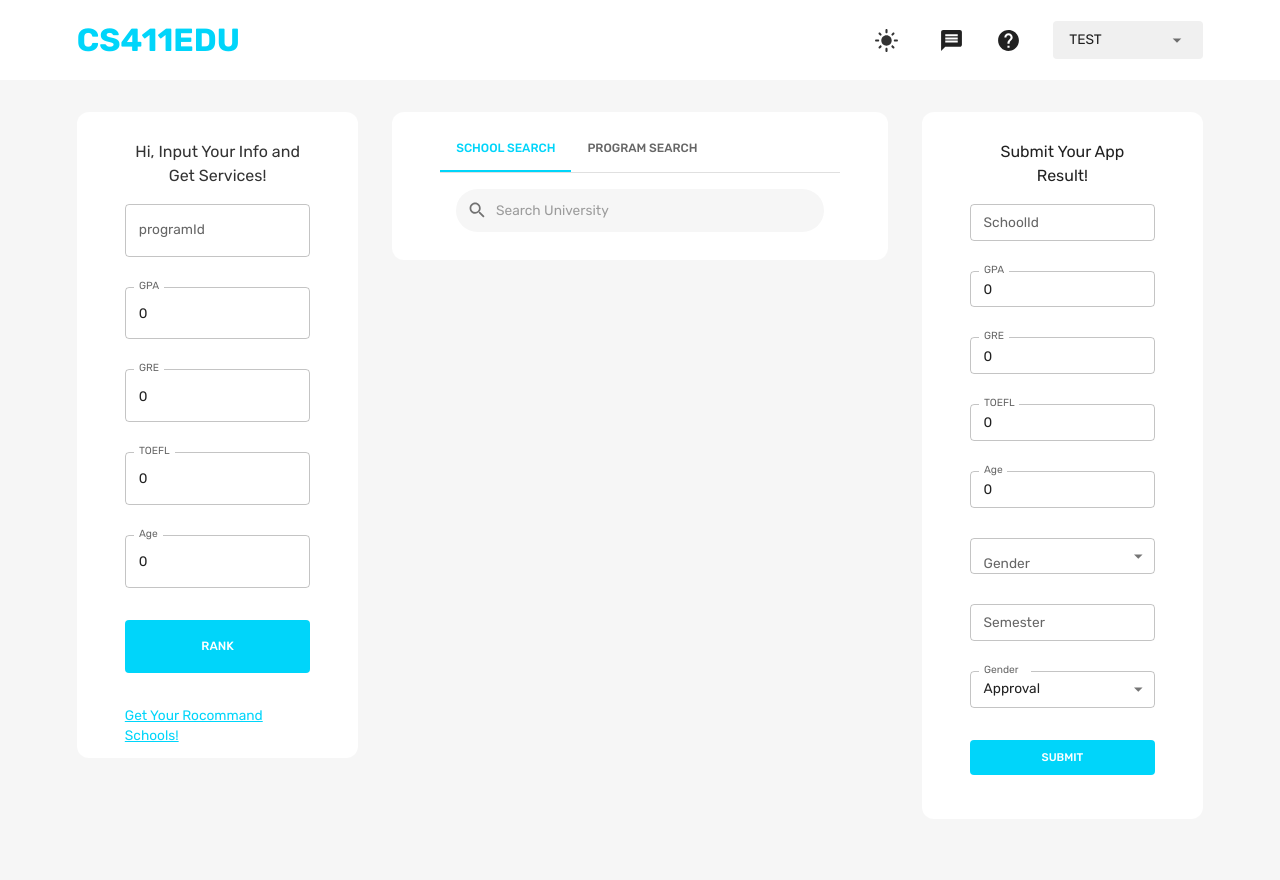
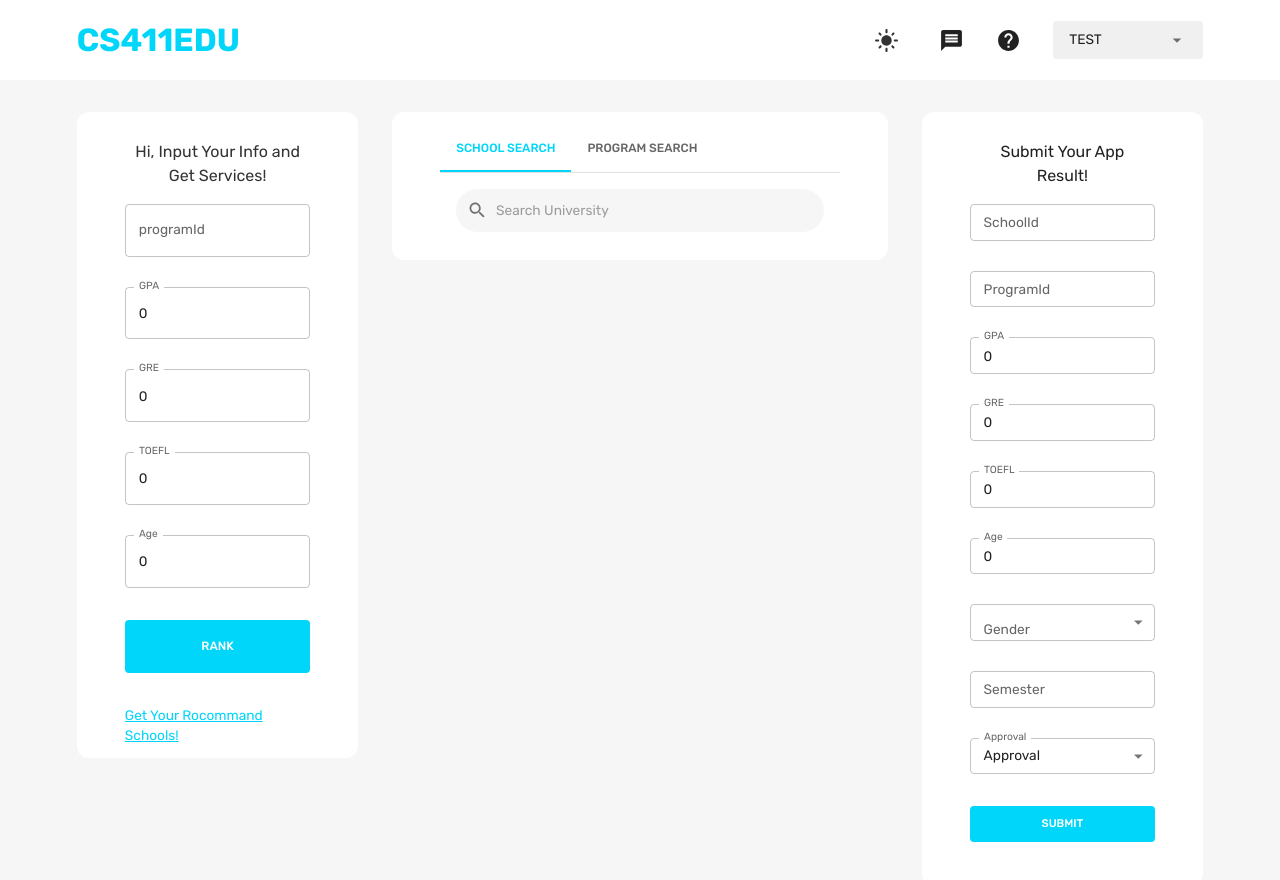
Before and after one commit to shusenhan/FrontEndCS411, a React (Create React App) app in the folder client/: page /home in a window 1280 px wide. Shown: the top 880 px of the page. Before the commit the page ends 851 px from the top, so only its background shows below. Built offline with nearby package versions, Linux system fonts and the light colour scheme.

Commit message:
11st commit

```diff
--- a/client/src/scenes/homePage/applicationResult.jsx
+++ b/client/src/scenes/homePage/applicationResult.jsx
@@ -13,6 +13,7 @@ import FormControl from '@mui/material/FormControl';
 
 const formSchema = yup.object().shape({
     SchoolId:yup.string().required("required"),
+    ProgramId:yup.string().required("required"),
     GPA: yup.number().required("required"),
     GRE: yup.number().required("required"),
     TOEFL: yup.number().required("required"),
@@ -24,6 +25,7 @@ const formSchema = yup.object().shape({
 
 const initialValueRegister = {
     SchoolId:"",
+    ProgramId:"",
     GPA:0,
     GRE:0,
     TOEFL:0,
@@ -38,7 +40,7 @@ const AppResult = () => {
 
     const AppResultSubmit = async(values, onSubmitProps) => {
         const response = await fetch(
-            "http://localhost:3001/rec",
+            "http://localhost:3001/userinput",
             {
                 method: "POST",
                 headers: {"Content-Type" : "application/json"},
@@ -83,6 +85,17 @@ const AppResult = () => {
                         name="SchoolId"
                         error={Boolean(touched.SchoolId) && Boolean(errors.SchoolId)}
                         helperText={touched.SchoolId && errors.SchoolId}
+                        sx={{gridColumn: "span 4"}}
+                        size="small"
+                    />
+                    <TextField
+                        label="ProgramId"
+                        onBlur={handleBlur}
+                        onChange={handleChange}
+                        value={values.ProgramId}
+                        name="ProgramId"
+                        error={Boolean(touched.ProgramId) && Boolean(errors.ProgramId)}
+                        helperText={touched.ProgramId && errors.ProgramId}
                         sx={{gridColumn: "span 4"}}
                         size="small"
                     />
@@ -159,7 +172,7 @@ const AppResult = () => {
                         size="small"
                     />
                     <FormControl fullWidth sx={{gridColumn: "span 4"}}>
-                        <InputLabel id="Approval">Gender</InputLabel>
+                        <InputLabel id="Approval">Approval</InputLabel>
                         <Select
                             labelId="Approval"
                             label="Approval"
--- a/client/src/scenes/homePage/form.jsx
+++ b/client/src/scenes/homePage/form.jsx
@@ -60,7 +60,7 @@ const Form = ({ChangeState, ChangeResultType}) => {
     const Rank = async(values, onSubmitProps) => {
         console.log("Rank");
         const response = await fetch(
-            "http://localhost:3001/userinput",
+            "http://localhost:3001/rank",
             {
                 method: "POST",
                 headers: {"Content-Type" : "application/json"},
```
